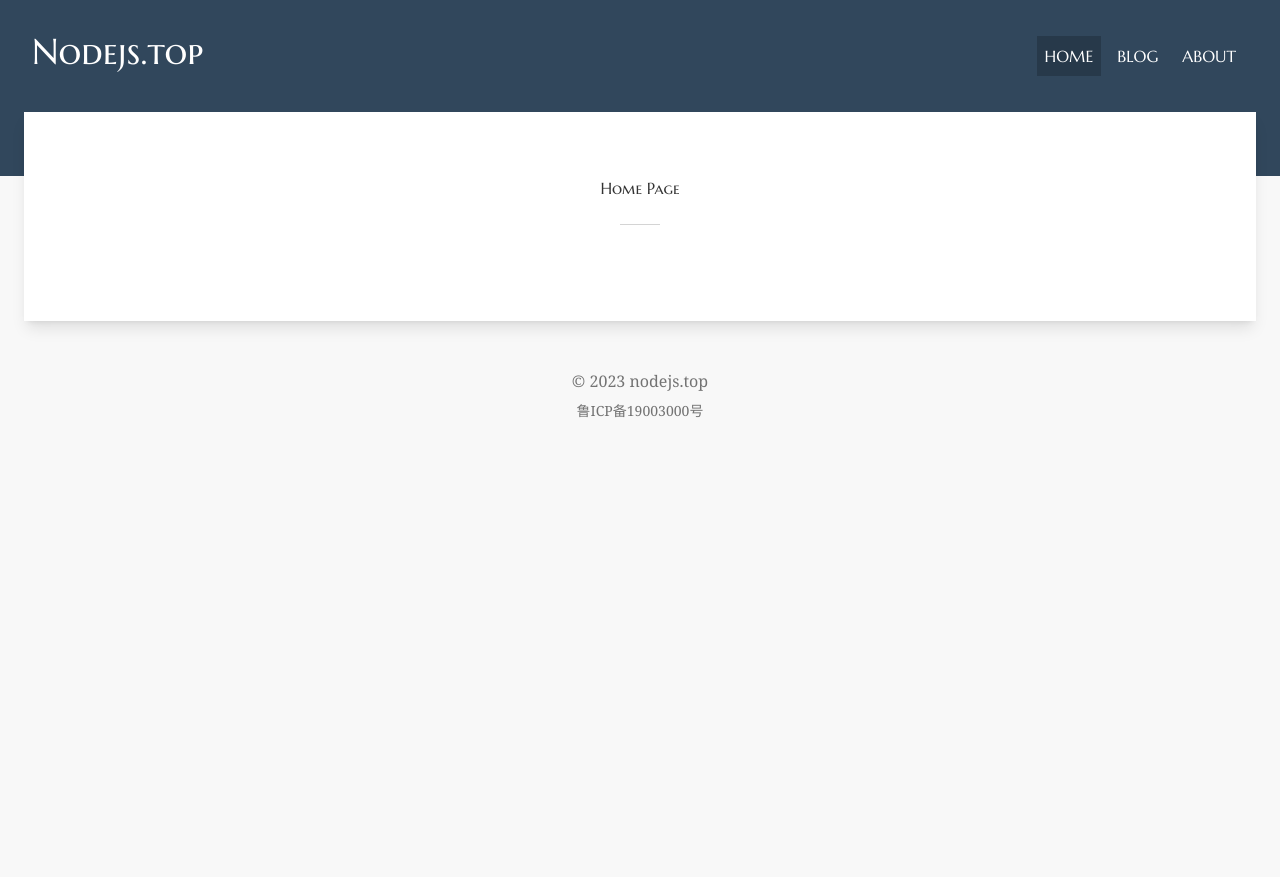
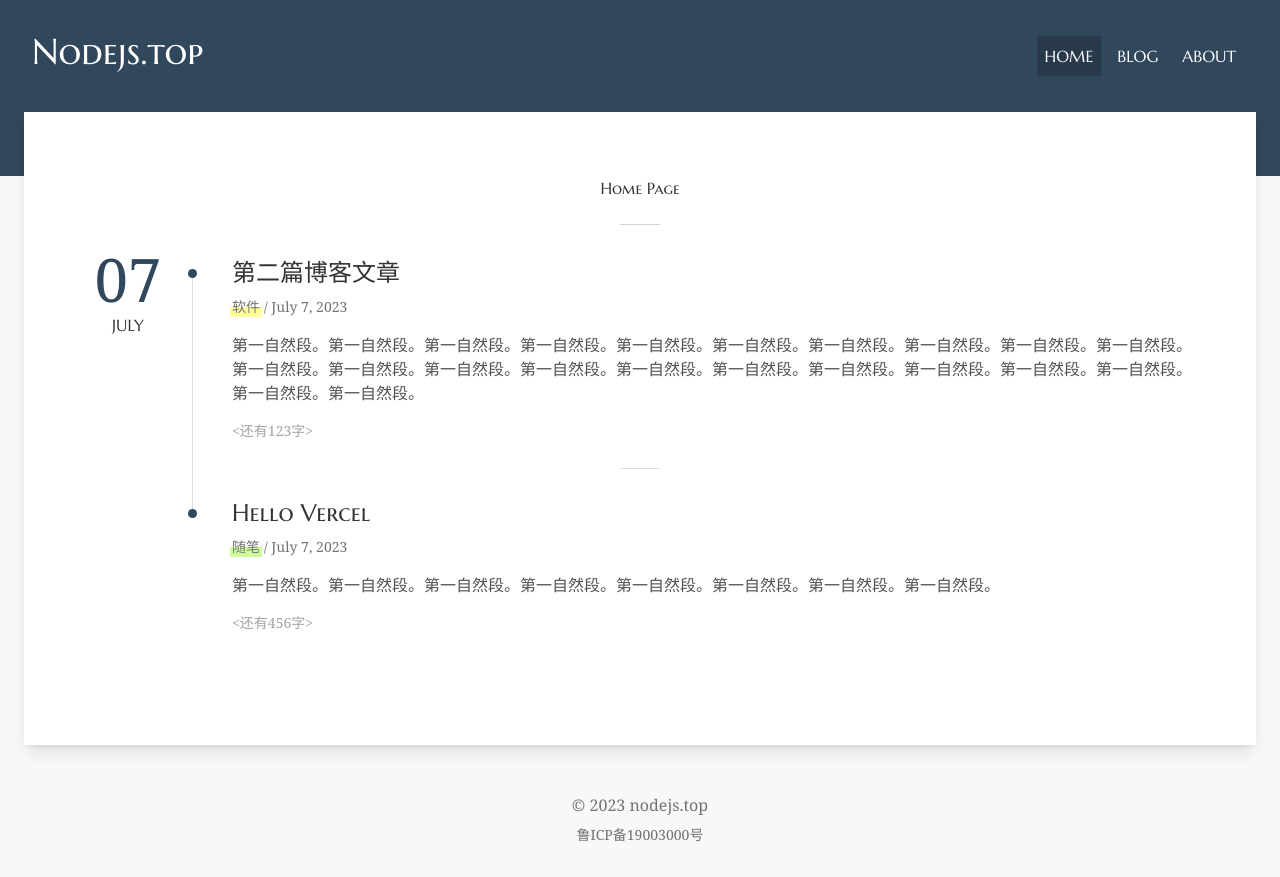
Before and after one commit to billginger/nodejs.top, a Next.js app: page / in a window 1280 px wide. Before the commit the page ends 800 px from the top, so only its background shows below. Built offline with nearby package versions, Linux system fonts and the light colour scheme.

Commit message:
Update home page structure and style

```diff
--- /dev/null
+++ b/app/components/category.js
@@ -0,0 +1,32 @@
+const Category = ({ children }) => {
+  let colorBlock = 'bg-[#9ed]'
+  switch(children) {
+    case '随笔':
+      colorBlock = 'bg-[#cf9]'
+      break
+    case '软件':
+      colorBlock = 'bg-[#ff9]'
+      break
+    case '编程':
+      colorBlock = 'bg-[#fc9]'
+      break
+    case '网络':
+      colorBlock = 'bg-[#afa]'
+      break
+    case '游戏':
+      colorBlock = 'bg-[#fcc]'
+      break
+    case '影视':
+      colorBlock = 'bg-[#ccf]'
+      break
+  }
+  colorBlock += ' w-8 h-2.5 absolute -right-0.5 bottom-0'
+  return (
+    <span className="inline-block relative">
+      <div className={colorBlock} />
+      <span className="relative">{children}</span>
+    </span>
+  )
+}
+
+export default Category
--- a/app/globals.css
+++ b/app/globals.css
@@ -7,12 +7,59 @@
   src: url('/fonts/MarcellusSC-Regular.ttf') format('truetype');
 }
 
+:root {
+  /* 主题颜色：黛蓝 */
+  --theme-color: #31475c;
+}
+
 body {
   color: #333;
   background: #f8f8f8;
-  font-family: Georgia, '-apple-system', 'BlinkMacSystemFont', 'Hiragino Sans GB', Arial, 'Microsoft Yahei';
+  font-family: Georgia, 'PingFangSC-Light', 'STXihei', 'Hiragino Sans GB', Arial, 'Microsoft Yahei';
+  -webkit-font-smoothing: antialiased;
+  -moz-osx-font-smoothing: grayscale;
 }
 
 p {
   margin-bottom: 16px;
 }
+
+.blog-summary::after {
+  content: '';
+  position: absolute;
+  left: 50%;
+  bottom: 28px;
+  width: 40px;
+  height: 1px;
+  margin-left: -20px;
+  border-top: 1px solid #ddd;
+}
+
+.blog-summary:last-child::after {
+  display: none;
+}
+
+.blog-summary>.hidden::before {
+  content: '';
+  position: absolute;
+  top: 20px;
+  left: 104px;
+  width: 1px;
+  height: 100%;
+  border-right: 1px solid #ddd;
+}
+
+.blog-summary:last-child>.hidden::before {
+  display: none;
+}
+
+.blog-summary>.hidden::after {
+  content: '';
+  position: absolute;
+  top: 20px;
+  left: 100px;
+  width: 9px;
+  height: 9px;
+  border-radius: 50%;
+  background: var(--theme-color);
+}
--- a/app/layout.js
+++ b/app/layout.js
@@ -4,7 +4,7 @@ import './globals.css'
 const RootLayout = ({ children }) => (
   <html lang="zh-Hans">
     <body>
-      <header className="bg-[#31475c] text-white font-[MarcellusSC]">
+      <header className="bg-[--theme-color] text-white font-[MarcellusSC]">
         <div className="container mx-auto flex justify-between px-8 pt-8 pb-24">
           <div className="text-4xl">Nodejs.top</div>
           <Nav />
@@ -17,7 +17,7 @@ const RootLayout = ({ children }) => (
       </main>
       <footer className="text-center text-neutral-500">
         <div>&copy; 2023 nodejs.top</div>
-        <div className="text-sm pt-2 pb-4">
+        <div className="text-sm pt-2 pb-8">
           <a href="https://beian.miit.gov.cn/" target="_blank">鲁ICP备19003000号</a>
         </div>
       </footer>
--- a/app/page.js
+++ b/app/page.js
@@ -1,8 +1,42 @@
+import Link from 'next/link'
 import PageTitle from './components/page-title'
+import Category from './components/category'
 
 const Home = () => (
   <>
     <PageTitle>Home Page</PageTitle>
+    <div className="blog-summary relative pb-14 sm:pl-36">
+      <div className="absolute -top-2 left-0 w-20 h-full text-center hidden sm:block">
+        <div className="text-6xl text-[--theme-color]">07</div>
+        <div className="mt-1 font-[MarcellusSC]">JULY</div>
+      </div>
+      <h2 className="text-2xl font-[MarcellusSC]">
+        <Link className="hover:text-[--theme-color]" href="/blog/2023-07-07-second-blog-post">第二篇博客文章</Link>
+      </h2>
+      <div className="text-sm text-neutral-500 mt-2 mb-4">
+        <Category>软件</Category> / July 7, 2023
+      </div>
+      <div className="text-neutral-600">
+        <p>第一自然段。第一自然段。第一自然段。第一自然段。第一自然段。第一自然段。第一自然段。第一自然段。第一自然段。第一自然段。
+          第一自然段。第一自然段。第一自然段。第一自然段。第一自然段。第一自然段。第一自然段。第一自然段。第一自然段。第一自然段。
+          第一自然段。第一自然段。</p>
+      </div>
+      <div className="text-sm text-neutral-400">&lt;还有123字&gt;</div>
+    </div>
+    <div className="blog-summary relative pb-12 sm:pl-36">
+      <div className="absolute -top-2 left-0 w-20 h-full text-center hidden sm:block">
+      </div>
+      <h2 className="text-2xl font-[MarcellusSC]">
+        <Link className="hover:text-[--theme-color]" href="/blog/2023-07-07-hello-vercel">Hello Vercel</Link>
+      </h2>
+      <div className="text-sm text-neutral-500 font-light mt-2 mb-4">
+        <Category>随笔</Category> / July 7, 2023
+      </div>
+      <div className="text-neutral-600">
+        <p>第一自然段。第一自然段。第一自然段。第一自然段。第一自然段。第一自然段。第一自然段。第一自然段。</p>
+      </div>
+      <div className="text-sm text-neutral-400">&lt;还有456字&gt;</div>
+    </div>
   </>
 )
 
```
